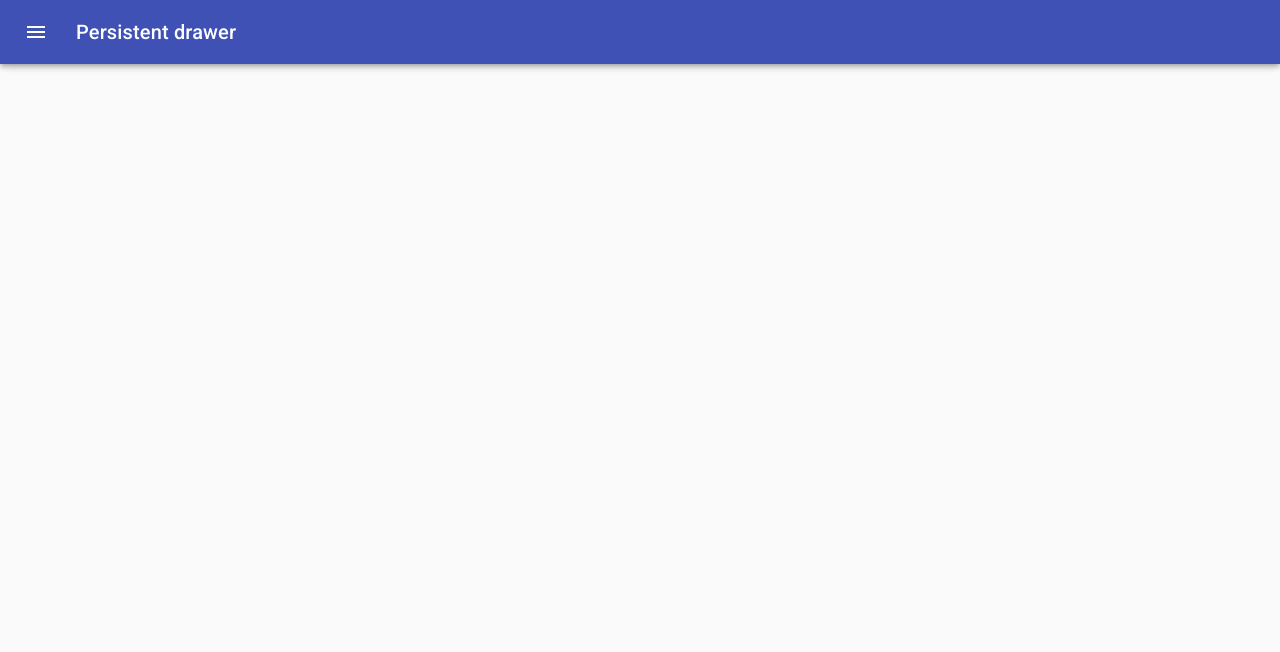
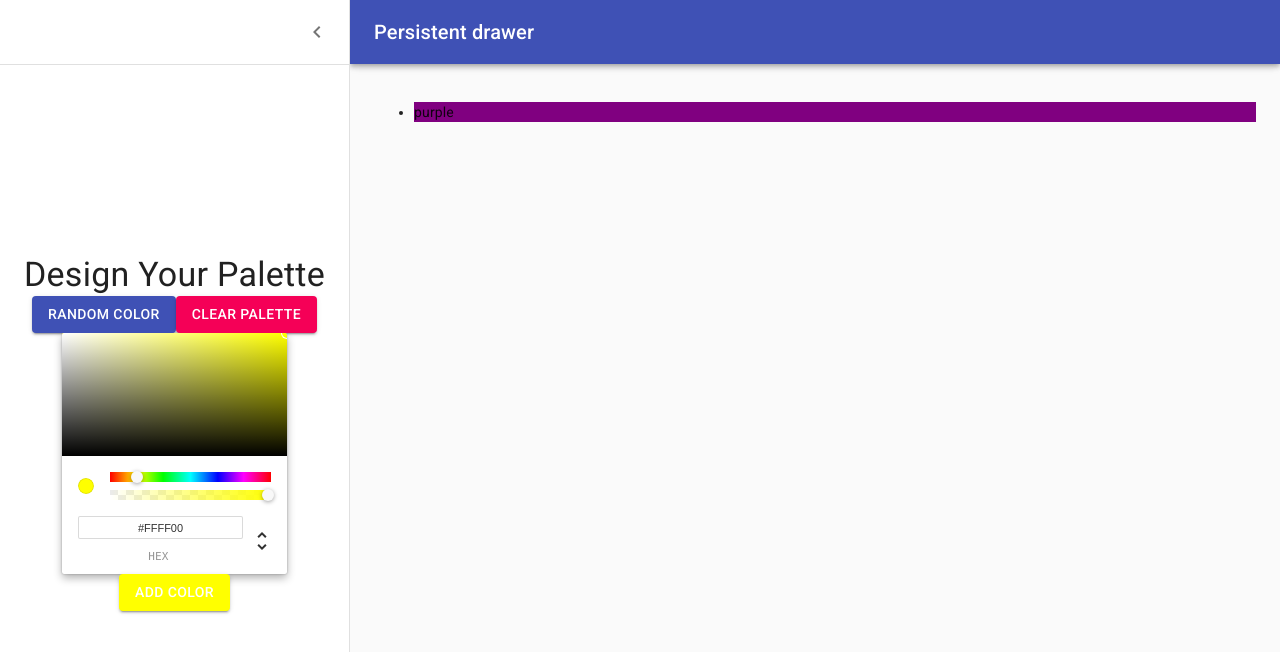
Before and after one commit to monicaep/Colors, a React (Create React App) app: page /palette/new in a window 1280 px wide. Shown: the top 652 px of the page. Built offline with nearby package versions, Linux system fonts and the light colour scheme.

Commit message:
Connec color picker to button and add to palette

```diff
--- a/package.json
+++ b/package.json
@@ -12,7 +12,7 @@
     "chroma-js": "^2.1.0",
     "rc-slider": "^9.2.3",
     "react": "^16.12.0",
-    "react-color": "^2.18.0",
+    "react-color": "^2.17.3",
     "react-copy-to-clipboard": "^5.0.2",
     "react-dom": "^16.12.0",
     "react-router-dom": "^5.1.2",
--- a/src/NewPaletteForm.js
+++ b/src/NewPaletteForm.js
@@ -1,6 +1,6 @@
 import React from 'react';
 import clsx from 'clsx';
-import { makeStyles, useTheme } from '@material-ui/core/styles';
+import { makeStyles } from '@material-ui/core/styles';
 import Drawer from '@material-ui/core/Drawer';
 import CssBaseline from '@material-ui/core/CssBaseline';
 import AppBar from '@material-ui/core/AppBar';
@@ -81,8 +81,9 @@ const useStyles = makeStyles((theme) => ({
 
 export default function PersistentDrawerLeft() {
   const classes = useStyles();
-  const theme = useTheme();
-  const [open, setOpen] = React.useState(false);
+  const [open, setOpen] = React.useState(true);
+  const [currentColor, setCurrentColor] = React.useState('yellow');
+  const [colors, setColors] = React.useState(['purple'])
 
   const handleDrawerOpen = () => {
     setOpen(true);
@@ -91,6 +92,14 @@ export default function PersistentDrawerLeft() {
   const handleDrawerClose = () => {
     setOpen(false);
   };
+
+  const handleColorChange = (e) => {
+    setCurrentColor(e.hex);
+  }
+
+  const addNewColor = () => {
+    setColors([...colors, currentColor]);
+  }
 
   return (
     <div className={classes.root}>
@@ -137,8 +146,16 @@ export default function PersistentDrawerLeft() {
                 <Button variant='contained' color='primary'>Random Color</Button>
                 <Button variant='contained' color='secondary'>Clear Palette</Button>
             </div>
-            <ChromePicker />
-            <Button variant='contained' color='primary'>Add Color</Button>
+            <ChromePicker
+              color={currentColor}
+              onChangeComplete={handleColorChange}
+            />
+            <Button
+              variant='contained'
+              color='primary'
+              style={{backgroundColor: currentColor}}
+              onClick={addNewColor}
+            >Add Color</Button>
         </div>
       </Drawer>
       <main
@@ -147,6 +164,11 @@ export default function PersistentDrawerLeft() {
         })}
       >
         <div className={classes.drawerHeader} />
+        <ul>
+          {colors.map(color => (
+            <li style={{backgroundColor: color}}>{color}</li>
+          ))}
+        </ul>
       </main>
     </div>
   );
```
Also changed, not shown: 1 other file (tests, documents, lock files or other folders).
